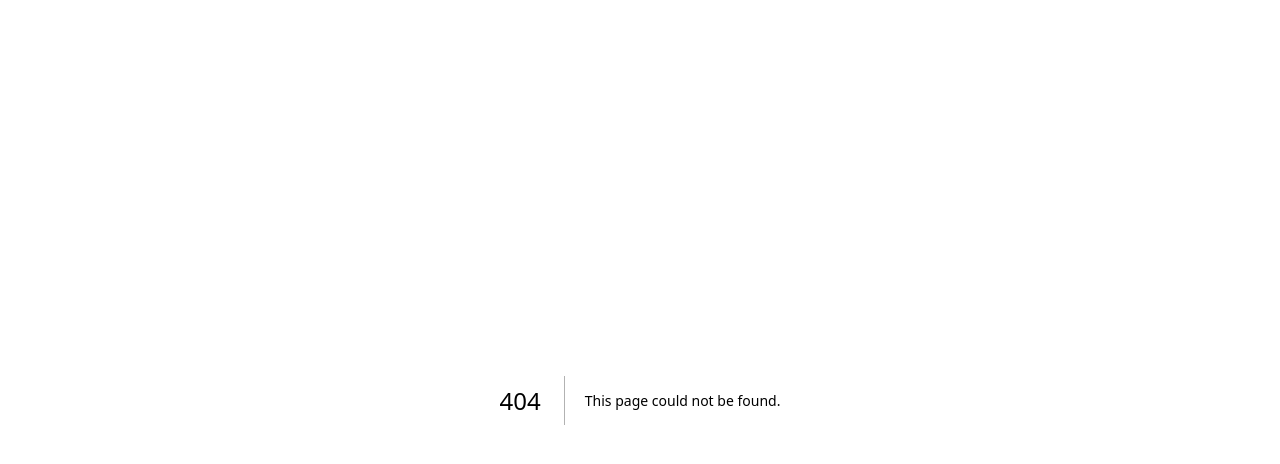
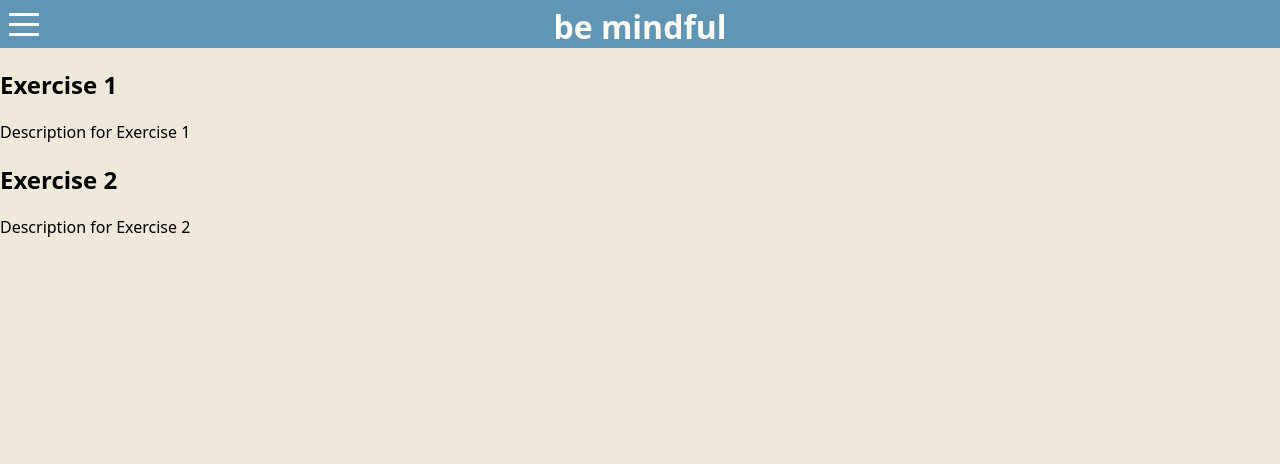
Before and after one commit to CorneliusMoe/Capstone-Cornelius, a Next.js app: page /mindfulness in a window 1280 px wide. Before the commit this address had no page. Shown: the top 464 px of the page. Built offline with nearby package versions, Linux system fonts and the light colour scheme.

Commit message:
add mindfulness page and some content, change formpage url

```diff
--- a/components/BurgerMenu/index.js
+++ b/components/BurgerMenu/index.js
@@ -140,10 +140,13 @@ export default function BurgerMenu() {
             <StyledLink href="/">Home</StyledLink>
           </MenuItem>
           <MenuItem>
-            <StyledLink href="/formpage">create</StyledLink>
+            <StyledLink href="/formpage">Create</StyledLink>
           </MenuItem>
           <MenuItem>
-            <StyledLink href="/goallist">my goals</StyledLink>
+            <StyledLink href="/goallist">My goals</StyledLink>
+          </MenuItem>
+          <MenuItem>
+            <StyledLink href="/mindfulness">Exercises</StyledLink>
           </MenuItem>
         </MenuList>
       )}
--- /dev/null
+++ b/pages/mindfulness/index.js
@@ -0,0 +1,24 @@
+import Header from "@/components/Header";
+
+export default function MindfulnessPage() {
+  // Define an array of exercises/tips (you can replace this with your actual data)
+  const exercises = [
+    { id: 1, title: "Exercise 1", description: "Description for Exercise 1" },
+    { id: 2, title: "Exercise 2", description: "Description for Exercise 2" },
+    // Add more exercises as needed
+  ];
+
+  return (
+    <>
+      <Header title="be mindful" />
+      <div>
+        {exercises.map((exercise) => (
+          <div key={exercise.id}>
+            <h2>{exercise.title}</h2>
+            <p>{exercise.description}</p>
+          </div>
+        ))}
+      </div>
+    </>
+  );
+}
```
Also changed, not shown: pages/create/index.js (renamed from pages/formpage/index.js).
